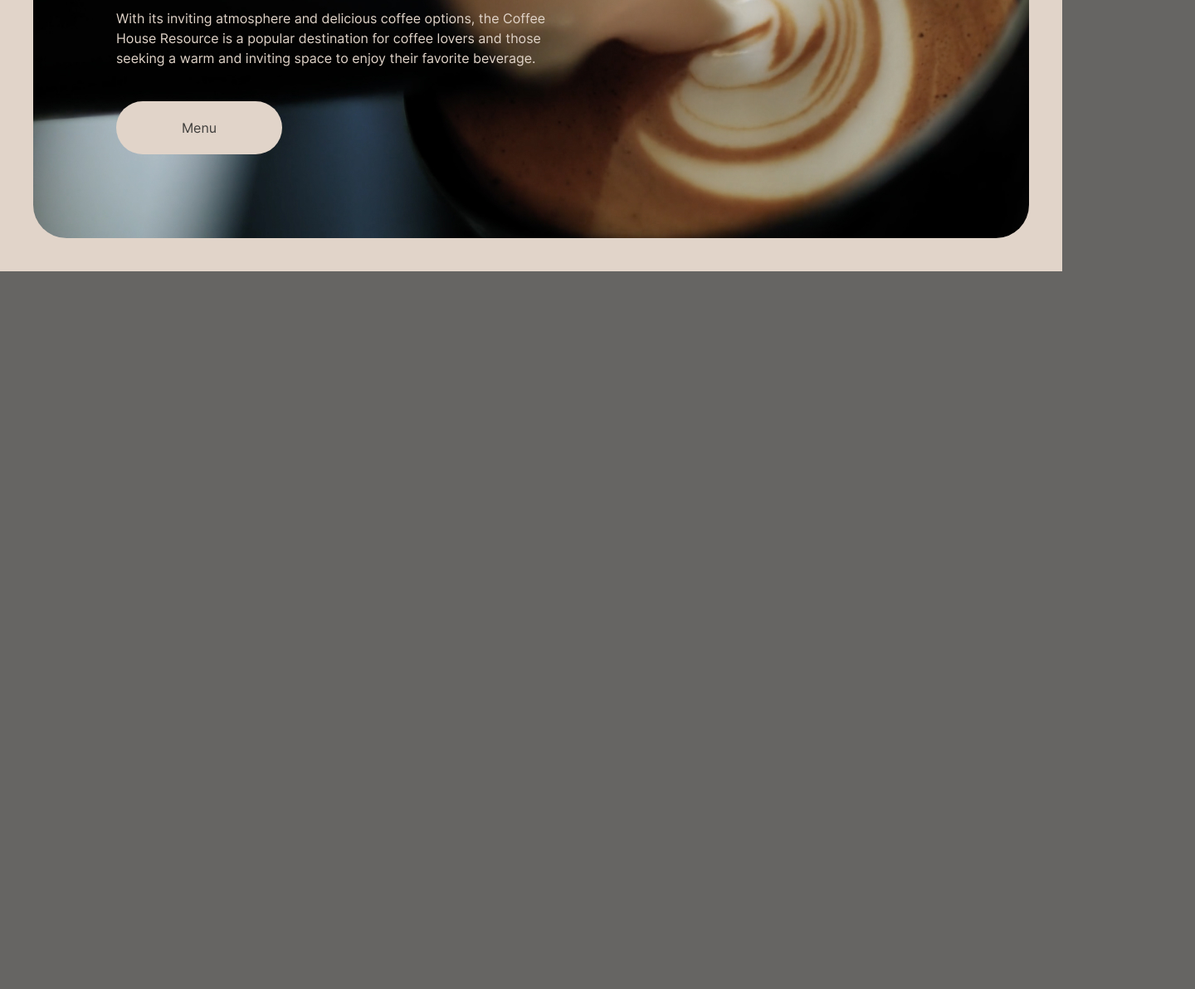
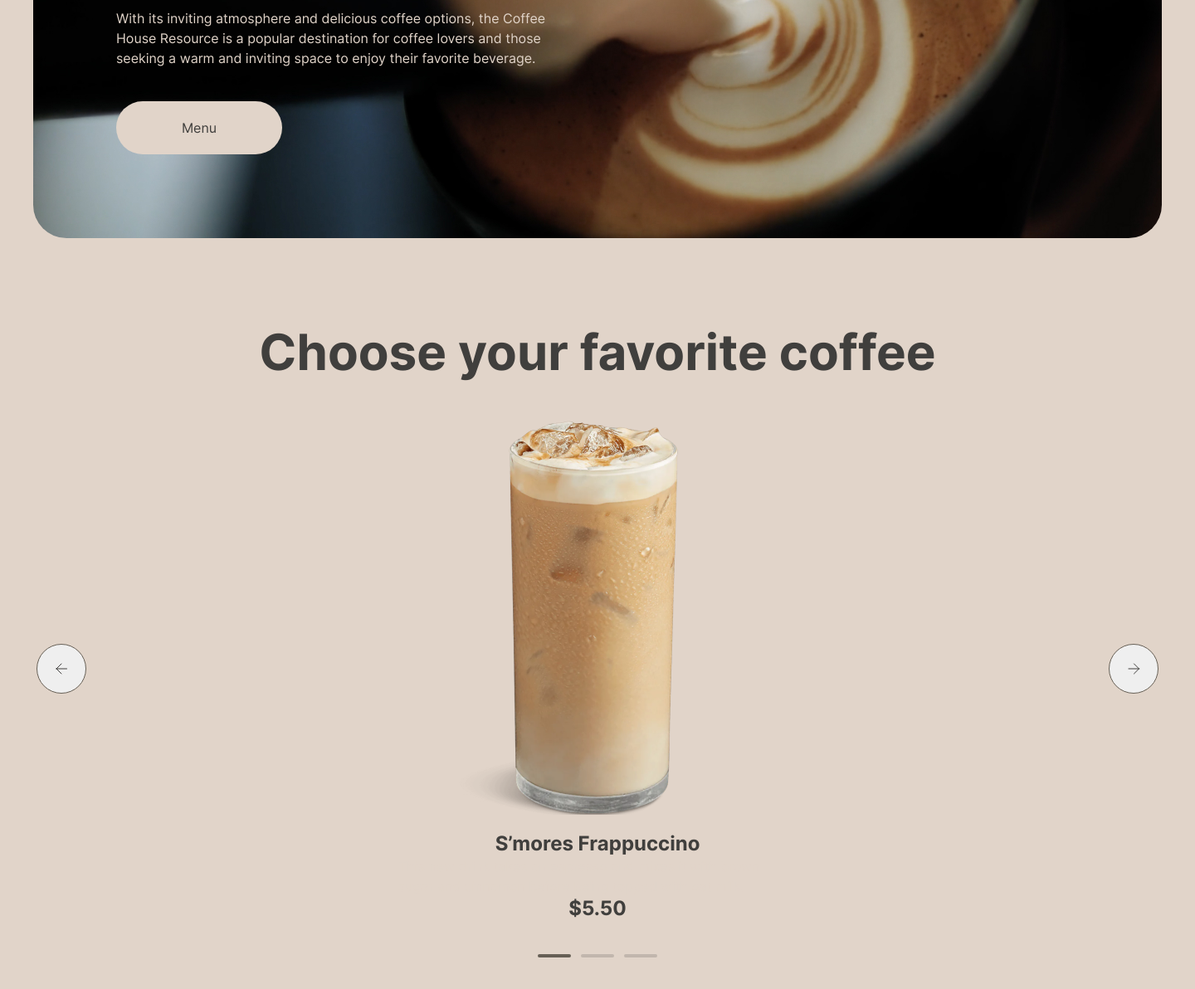
Before and after one commit to khvorosttt/nonograms, a plain HTML site: page coffee-house/index.html in a window 1280 px wide. Shown: the part 460-1652 px from the top of the page at 83% size, 1440 px wide, since content can reach past the window. Before the commit the page ends 800 px from the top, so only its background shows below. Drawn offline with Linux system fonts and the light colour scheme.

Commit message:
feat: add favorite coffee

```diff
--- a/coffee-house/css/style.css
+++ b/coffee-house/css/style.css
@@ -84,7 +84,7 @@ table {
 
   .home {
     display: flex;
-    max-width: 1440px;
+    width: 1440px;
     margin: 0 auto;
     padding: 20px 0px 40px 0px;
     flex-direction: column;
@@ -107,6 +107,10 @@ table {
     flex-direction: column;
     align-items: center;
     align-self: stretch;
+  }
+
+  .header__wrapper {
+    justify-content: center;
   }
 
   .header-menu {
@@ -231,10 +235,137 @@ table {
     align-items: center;
     gap: 8px;
     border-radius: 100px;
-    background: var(--background-body, #E1D4C9);
+    background: #E1D4C9;
     border: none;
   }
 
   .button__menu-text {
     color: var(--text-dark, #403F3D);
   }
+
+  .favorite-coffee {
+    display: flex;
+    max-width: 1360px;
+    flex-direction: column;
+    align-items: center;
+    gap: 40px;
+    align-self: stretch;
+  }
+
+  h2 {
+    color: #403F3D;
+    text-align: center;
+    font-feature-settings: 'clig' off, 'liga' off;
+    /* Desktop/Heading/heading-2 */
+    font-family: Inter;
+    font-size: 60px;
+    font-style: normal;
+    font-weight: 600;
+    line-height: 125%; /* 75px */
+  }
+
+  .slider {
+    display: flex;
+    width: 1360px;
+    flex-direction: column;
+    align-items: center;
+    gap: 40px;
+  }
+
+  .slider_container {
+    display: flex;
+    justify-content: center;
+    align-items: center;
+    gap: 40px;
+    align-self: stretch;
+  }
+
+  .row__slider {
+    display: flex;
+    min-width: 480px;
+    max-width: 1152px;
+    justify-content: flex-end;
+    align-items: flex-start;
+    flex: 1 0 0;
+  }
+
+  .slide {
+    display: flex;
+    width: 1152px;
+    min-width: 480px;
+    max-width: 1162px;
+    flex-direction: column;
+    align-items: center;
+  }
+
+  .slide__content {
+    display: flex;
+    width: 480px;
+    max-width: 480px;
+    flex-direction: column;
+    align-items: center;
+    gap: 20px;
+  }
+
+  .img__slide-1 {
+    width: 480px;
+    height: 480px;
+    background: url(../img/png/coffee-slider-1.png) no-repeat center center;
+
+  }
+
+  .description__slide {
+    display: flex;
+    flex-direction: column;
+    align-items: center;
+    gap: 16px;
+    align-self: stretch;
+  }
+
+  h3 {
+    color: var(--text-dark, #403F3D);
+    text-align: center;
+    font-feature-settings: 'clig' off, 'liga' off;
+    /* Desktop/Heading/heading-3 */
+    font-family: Inter;
+    font-size: 24px;
+    font-style: normal;
+    font-weight: 600;
+    line-height: 125%; /* 30px */
+  }
+
+  .slider__button {
+    display: flex;
+    width: 60px;
+    height: 60px;
+    justify-content: center;
+    align-items: center;
+    border-radius: 100px;
+    border: 1px solid var(--border-dark, #665F55);
+  }
+
+  .slider__button:hover {
+    background-color: #665F55;
+    transition: 1s;
+  }
+
+  .slider__button:hover .arrows_button{
+    stroke: #E1D4C9;
+  }
+
+  .slider__controls {
+    display: flex;
+    align-items: flex-start;
+    gap: 12px;
+  }
+
+  .slider__controls__elem {
+    width: 40px;
+    height: 4px;
+    border-radius: 100px;
+    background: var(--border-light, #C1B6AD);
+  }
+
+  .controls__elem-checked {
+    background: var(--border-dark, #665F55);
+  }
--- a/coffee-house/index.html
+++ b/coffee-house/index.html
@@ -9,7 +9,7 @@
 <body>
     <div class="home">
         <header class="header">
-            <div class="wrapper">
+            <div class="wrapper header__wrapper">
                 <div class="header-menu">
                     <div class="header__logo">
                         <a href="/" class="header__logo-link">
@@ -59,7 +59,44 @@
                 </div>
             </div>
         </header>
-
+        <div class="wrapper">
+            <div class="favorite-coffee">
+                <h2>Choose your favorite coffee</h2>
+                <div class="slider">
+                    <div class="slider_container">
+                        <button class="slider__button">
+                            <svg xmlns="http://www.w3.org/2000/svg" width="24" height="24" viewBox="0 0 24 24">
+                                <path class="arrows_button" d="M18.5 12H6M6 12L12 6M6 12L12 18" stroke="#403F3D" stroke-linecap="round" stroke-linejoin="round"/>
+                             </svg>
+                        </button>
+                        <div class="row__slider">
+                            <div class="slide slide-1">
+                                <div class="slide__content">
+                                    <div class="img__slide-1"></div>
+                                    <div class="description__side">
+                                        <h3>S’mores Frappuccino</h3>
+                                        <p>This new drink takes an espresso and
+                                        mixes it with brown sugar and cinnamon
+                                        before being topped with oat milk.</p>
+                                        <h3>$5.50</h3>
+                                    </div>
+                                </div>
+                            </div>
+                        </div>
+                        <button class="slider__button">
+                            <svg xmlns="http://www.w3.org/2000/svg" width="24" height="24" viewBox="0 0 24 24" fill="none">
+                                <path class="arrows_button" d="M6 12H18.5M18.5 12L12.5 6M18.5 12L12.5 18" stroke="#403F3D" stroke-linecap="round" stroke-linejoin="round"/>
+                            </svg>
+                        </button>
+                    </div>
+                    <div class="slider__controls">
+                        <span class="slider__controls__elem controls__elem-checked"></span>
+                        <span class="slider__controls__elem"></span>
+                        <span class="slider__controls__elem"></span>
+                    </div>
+                </div>
+            </div>
+        </div>
     </div>
 
 </body>
```
Also changed, not shown: coffee-house/img/png/coffee-slider-1.png (added).
